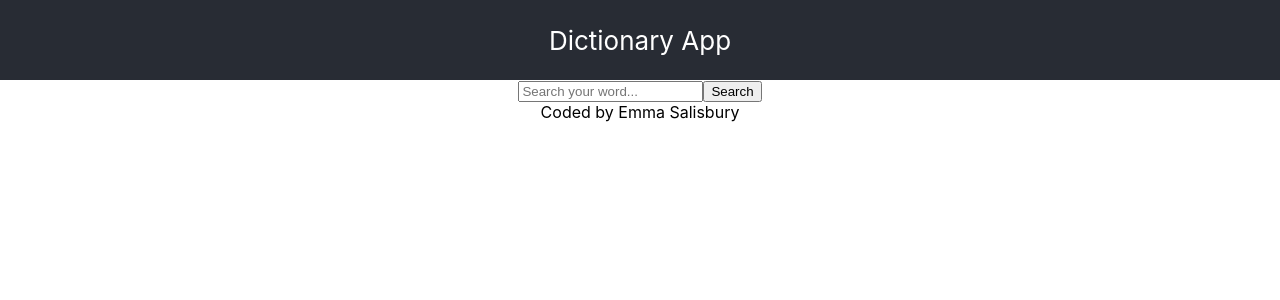
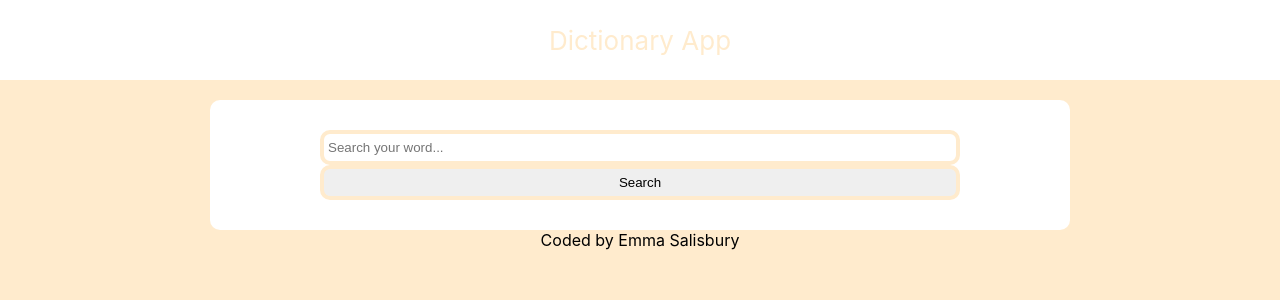
Before and after one commit to emmagsal/dictionary-react-app, a React (Create React App) app: page / in a window 1280 px wide. Shown: the top 300 px of the page. Built offline with nearby package versions, Linux system fonts and the light colour scheme.

Commit message:
Added CSS for the app
Also removed the "searching for" alert that pops up

```diff
--- a/src/App.css
+++ b/src/App.css
@@ -1,7 +1,24 @@
 .App {
   text-align: center;
 }
-
+body {
+  background-color: blanchedalmond;
+}
+section {
+  max-width: 800px;
+  display: block;
+  margin: 0 auto;
+  background-color: white;
+  border-radius: 10px;
+  margin-top: 20px;
+}
+section h2, h3 {
+  text-align: center;
+  text-transform: capitalize;
+}
+section p {
+  text-align: left;
+}
 .App-logo {
   height: 40vmin;
   pointer-events: none;
@@ -14,19 +31,17 @@
 }
 
 .App-header {
-  background-color: #282c34;
+  background-color: white;
   min-height: 10vh;
   display: flex;
   flex-direction: column;
   align-items: center;
   justify-content: center;
   font-size: calc(10px + 2vmin);
-  color: white;
+  color: blanchedalmond;
 }
 
-.App-link {
-  color: #61dafb;
-}
+
 
 @keyframes App-logo-spin {
   from {
--- a/src/Dictionary.css
+++ b/src/Dictionary.css
@@ -0,0 +1,9 @@
+.Dictionary section {
+    padding: 30px
+}
+.Dictionary input {
+    width: 80%;
+    border-radius: 10px;
+    padding: 6px 4px;
+    border: 4px solid blanchedalmond;
+}
--- a/src/Dictionary.js
+++ b/src/Dictionary.js
@@ -14,7 +14,7 @@ function handleResponse(response) {
 
 function searchAlert(event) {
     event.preventDefault();
-    alert(`Searching for ${searchword}`);
+
 
 let apiUrl = `https://api.dictionaryapi.dev/api/v2/entries/en/${searchword}`;
 axios.get(apiUrl).then(handleResponse);
@@ -25,10 +25,12 @@ function findSearchword(event) {
 }
   return (
     <div className="Dictionary">
+      <section>
     <form onSubmit={searchAlert}>
       <input type="search" placeholder="Search your word..." onChange={findSearchword} />
       <input type="submit" value="Search" />
     </form>
+    </section>
     <Results results={results} />
     </div>
   )
--- a/src/Results.js
+++ b/src/Results.js
@@ -5,6 +5,7 @@ import Phonetic from './Phonetic';
 export default function Results(props) {
     if (props.results) {
         return <div className="Results">
+            <section>
             <h2>{props.results.word}</h2>
             {props.results.phonetics.map(function (phonetic, index) {
                 return (
@@ -13,10 +14,11 @@ export default function Results(props) {
                         </div>
                 );
             })}
+            </section>
             {props.results.meanings.map(function (meaning, index) {
-                return <div key={index}>
+                return <section key={index}>
                     <Meaning meaning={meaning} />
-                </div>
+                </section>
             })}
         </div>;
     } else {
```
